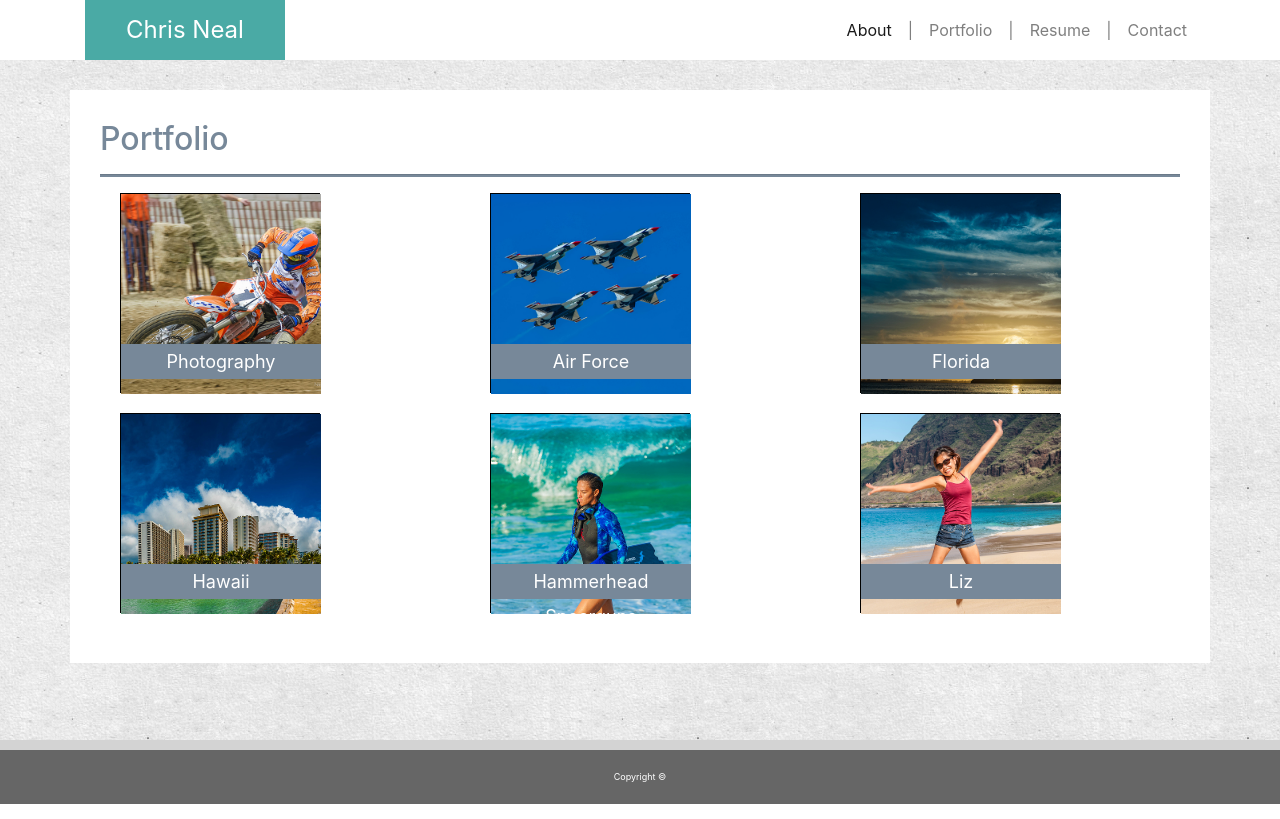
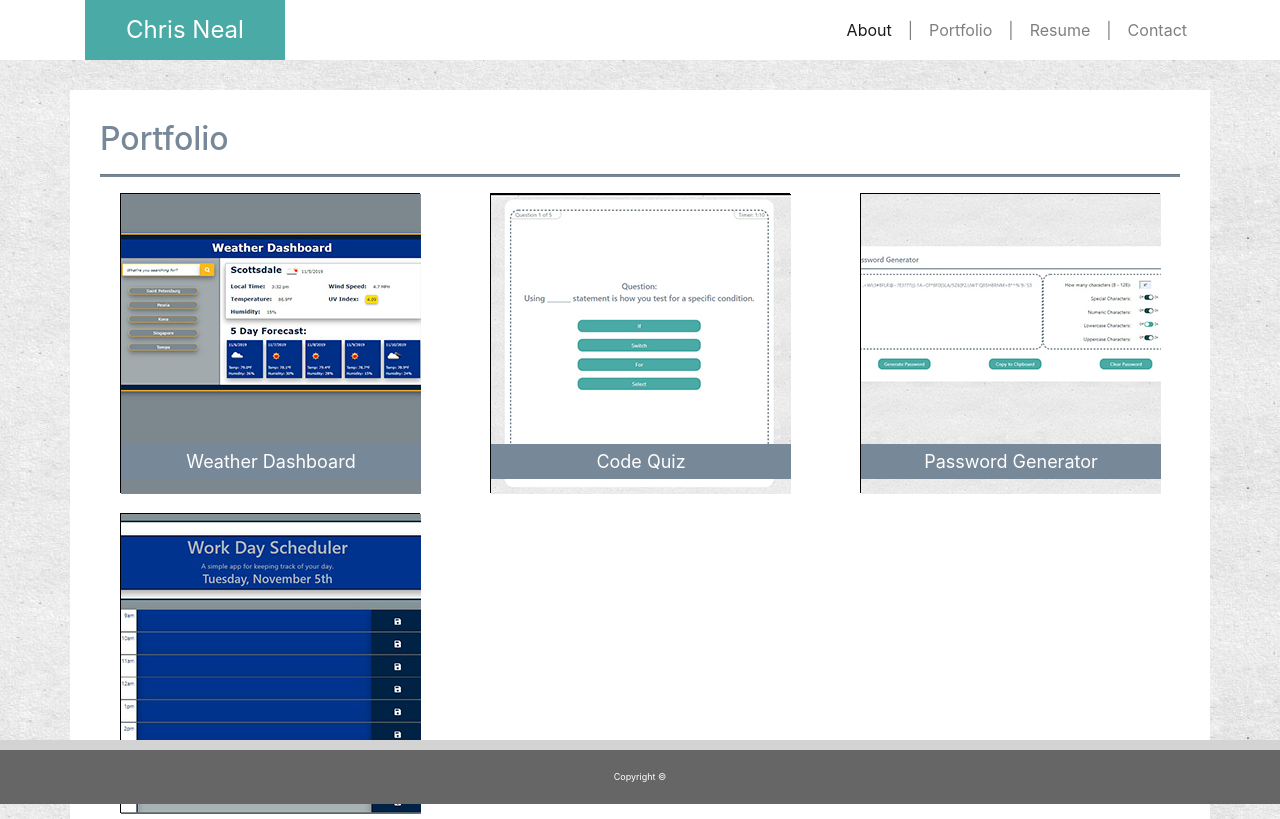
Before and after one commit to chrisneal72/02_Responsive_Portfolio, a plain HTML site: page portfolio.html in a window 1280 px wide. Shown: the top 819 px of the page. Drawn offline with nearby package versions, Linux system fonts and the light colour scheme.

Commit message:
Updates the portfolio page

```diff
--- a/assets/css/styles.css
+++ b/assets/css/styles.css
@@ -89,22 +89,23 @@ h2 {
 /* Portfolio Elements */
 
 .portcontainer {
-    position: relative;
-    float: left;
-    width: 200px;
-    height: 200px;
+    /* position: relative; */
+    display: block;
+    float: none;
+    width: 300px;
+    height: 300px;
     margin: 0px 0px 20px 20px;
     border: 1px solid black;
 }
 
 .portimage {
-    width: 200px;
+    width: 300px;
 }
 
 .porttitle {
     position: relative;
     bottom: 50px;
-    width: 200px;
+    width: 300px;
     height: 35px;
     color: #fff;
     background-color: lightslategrey;
--- a/portfolio.html
+++ b/portfolio.html
@@ -49,40 +49,48 @@
     <div class="container body-container">
         <h1>Portfolio</h1>
         <hr class="hr">
-        <div class="row">
-            <div class="col-sm-6 col-lg-4">
-                <div class="portcontainer">
-                    <img src="assets/images/1_8x10.jpg" alt="chris carr flat track" class="portimage">
+        <div class="row auto">
+            <div class="col auto">
+                <a href="https://chrisneal72.github.io/06_Wx_Dashboard/" target="_new">
+                    <div class="portcontainer center-block">
+                        <img src="assets/images/wx-dash.jpg" alt="weather dashboard" class="portimage">
                         <div class="porttitle">
-                        Photography
+                            Weather Dashboard
                         </div>
                     </div>
+                </a>
             </div>
-            <div class="col-sm-6 col-lg-4">
+            <div class="col">
+                <a href="https://chrisneal72.github.io/04_JQuery_Code_Quiz/" target="_new">
                     <div class="portcontainer">
-                    <img src="assets/images/DSC_1325.jpg" alt="thunderbirds" class="portimage">
+                        <img src="assets/images/code-quiz.jpg" alt="code quiz" class="portimage">
                         <div class="porttitle">
-                        Air Force
+                            Code Quiz
                         </div>
                     </div>
+                </a>
             </div>
-            <div class="col-sm-6 col-lg-4">
+            <div class="col">
+                <a href="https://chrisneal72.github.io/03_Password_Generator/" target="_new">
                     <div class="portcontainer">
-                    <img src="assets/images/DSC_9930.jpg" alt="florida sunset" class="portimage">
+                        <img src="assets/images/pass-gen.jpg" alt="password generator" class="portimage">
                         <div class="porttitle">
-                        Florida
+                            Password Generator
                         </div>
                     </div>
+                </a>
             </div>
-            <div class="col-sm-6 col-lg-4">
+            <div class="col">
+                <a href="https://chrisneal72.github.io/05_Day_Planner/" target="_new">
                     <div class="portcontainer">
-                    <img src="assets/images/landscape_1.jpg" alt="waikiki" class="portimage">
+                        <img src="assets/images/day-planner.jpg" alt="day planner" class="portimage">
                         <div class="porttitle">
-                        Hawaii
+                            Day Planner
                         </div>
                     </div>
+                </a>
             </div>
-            <div class="col-sm-6 col-lg-4">
+            <!-- <div class="col-sm-6 col-lg-4">
                 <div class="portcontainer">
                     <img src="assets/images/DSC_8145.jpg" alt="hammerhead spearguns" class="portimage">
                     <div class="porttitle">
@@ -97,7 +105,7 @@
                         Liz
                     </div>
                 </div>
-            </div>
+            </div> -->
         </div>
     </div>
     <footer>
@@ -105,7 +113,6 @@
             Copyright &#169;
         </div>
     </footer>
-</body>
     <script src="https://code.jquery.com/jquery-3.3.1.slim.min.js"
         integrity="sha384-q8i/X+965DzO0rT7abK41JStQIAqVgRVzpbzo5smXKp4YfRvH+8abtTE1Pi6jizo"
         crossorigin="anonymous"></script>
@@ -115,5 +122,6 @@
     <script src="https://stackpath.bootstrapcdn.com/bootstrap/4.3.1/js/bootstrap.min.js"
         integrity="sha384-JjSmVgyd0p3pXB1rRibZUAYoIIy6OrQ6VrjIEaFf/nJGzIxFDsf4x0xIM+B07jRM"
         crossorigin="anonymous"></script>
+</body>
 
 </html>
```
Also changed, not shown: assets/images/code-quiz.jpg (added), assets/images/day-planner.jpg (added), assets/images/pass-gen.jpg (added), assets/images/wx-dash.jpg (added). Lines whose indentation alone changed are shown as unchanged.
